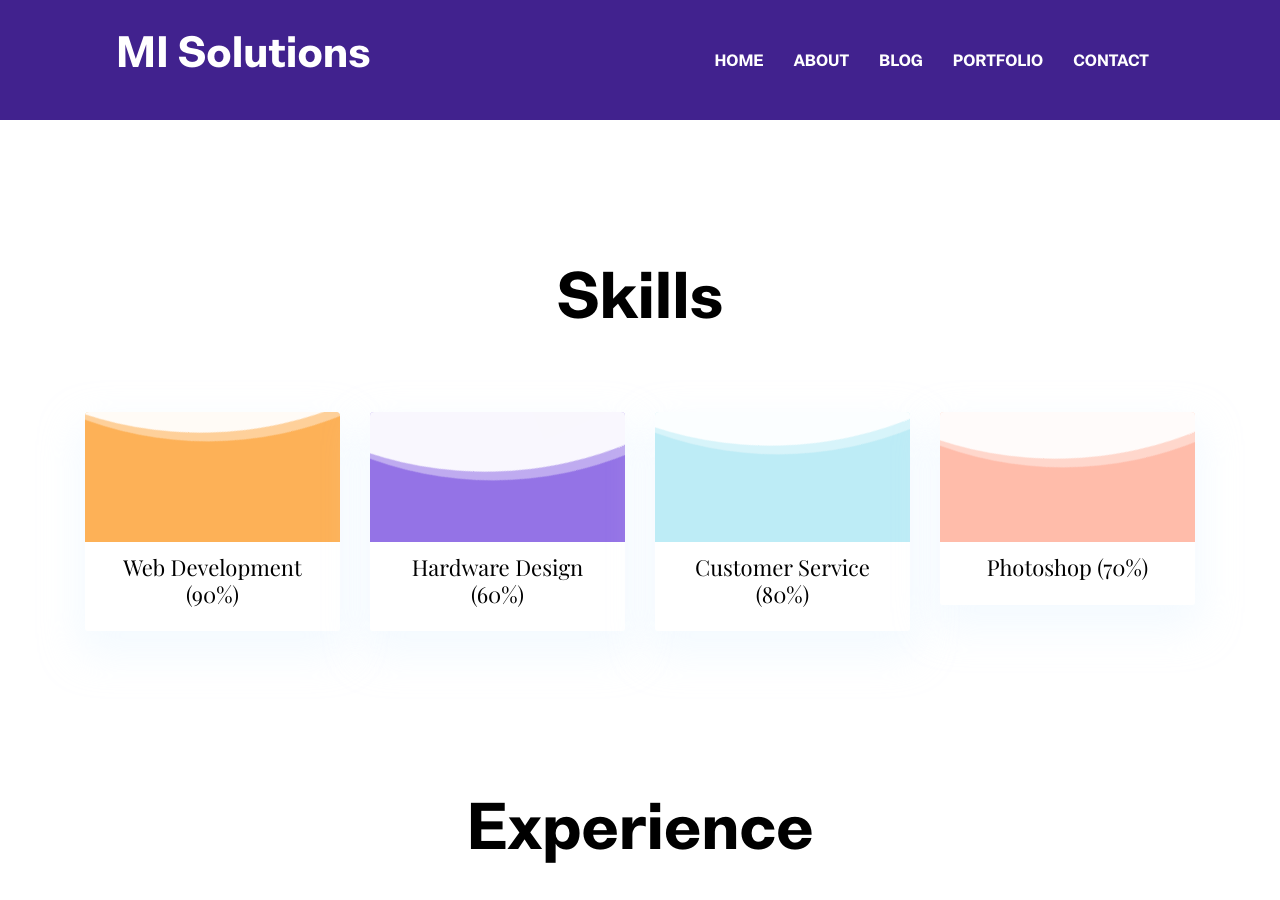
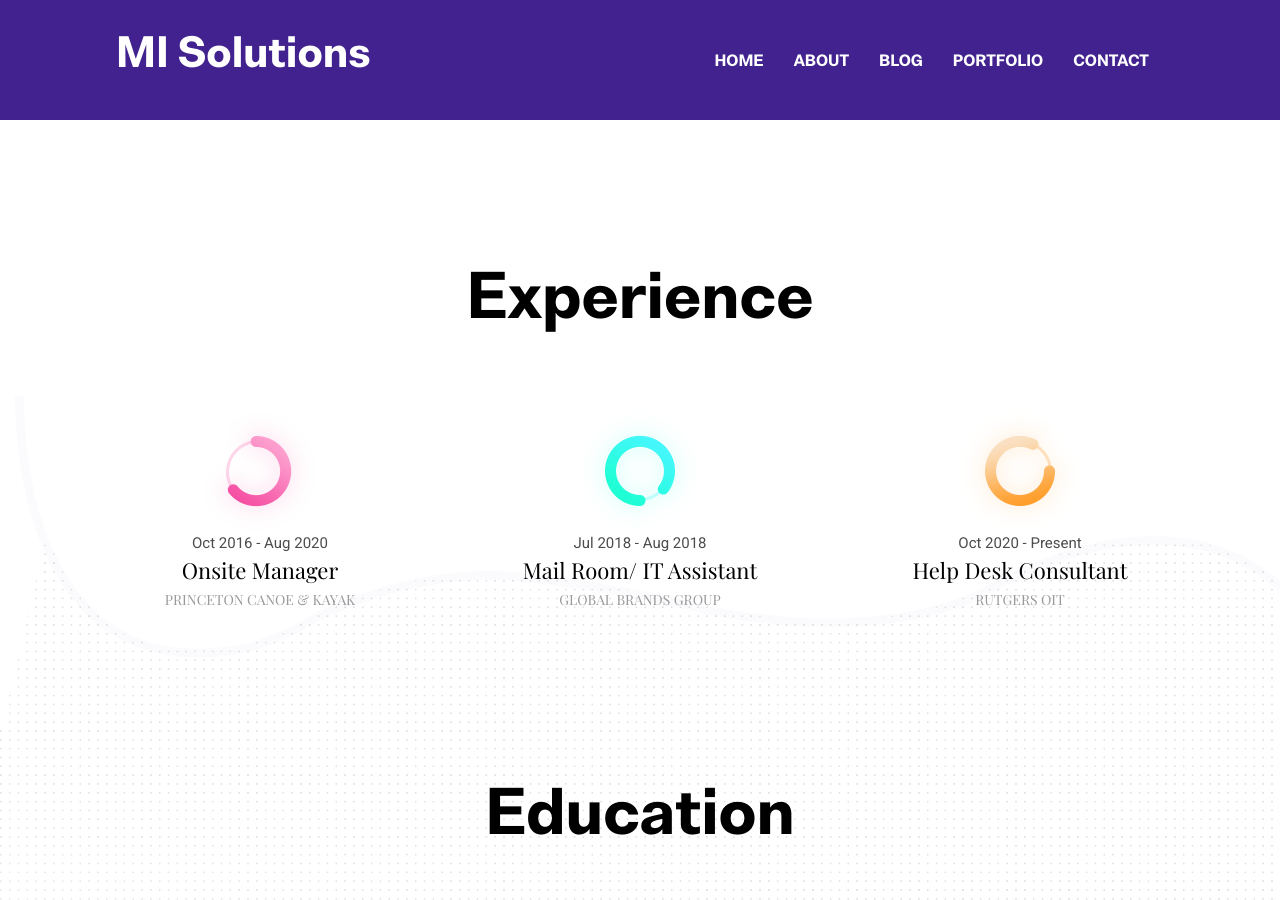
Before and after one commit to matthewirving/matthewirving.github.io, a Jekyll site: the page built from index.html, in a window 1280 px wide and 900 px high, scrolled down 1184 px. Built offline with Jekyll 4.4.1, drawn with Linux system fonts in a browser that asks for light colours.

Commit message:
Update settings.yml

```diff
--- a/_data/settings.yml
+++ b/_data/settings.yml
@@ -73,12 +73,12 @@ team:
 #-------------------------------
 # Skills Section
 
-skills-title: Skills
-skills:
-- {name: Web Development, color: '#fdb157', value: '90%'}
-- {name: Hardware Design, color: '#9473e6', value: '60%'}
-- {name: Customer Service, color: '#bdecf6', value: '80%'}
-- {name: Photoshop, color: '#ffbcaa', value: '70%'}
+#skills-title: Skills
+#skills:
+#- {name: Web Development, color: '#fdb157', value: '90%'}
+#- {name: Micro Controllers, color: '#9473e6', value: '60%'}
+#- {name: Customer Service, color: '#bdecf6', value: '80%'}
+#- {name: Photoshop, color: '#ffbcaa', value: '70%'}
 
 
 #-------------------------------
```
